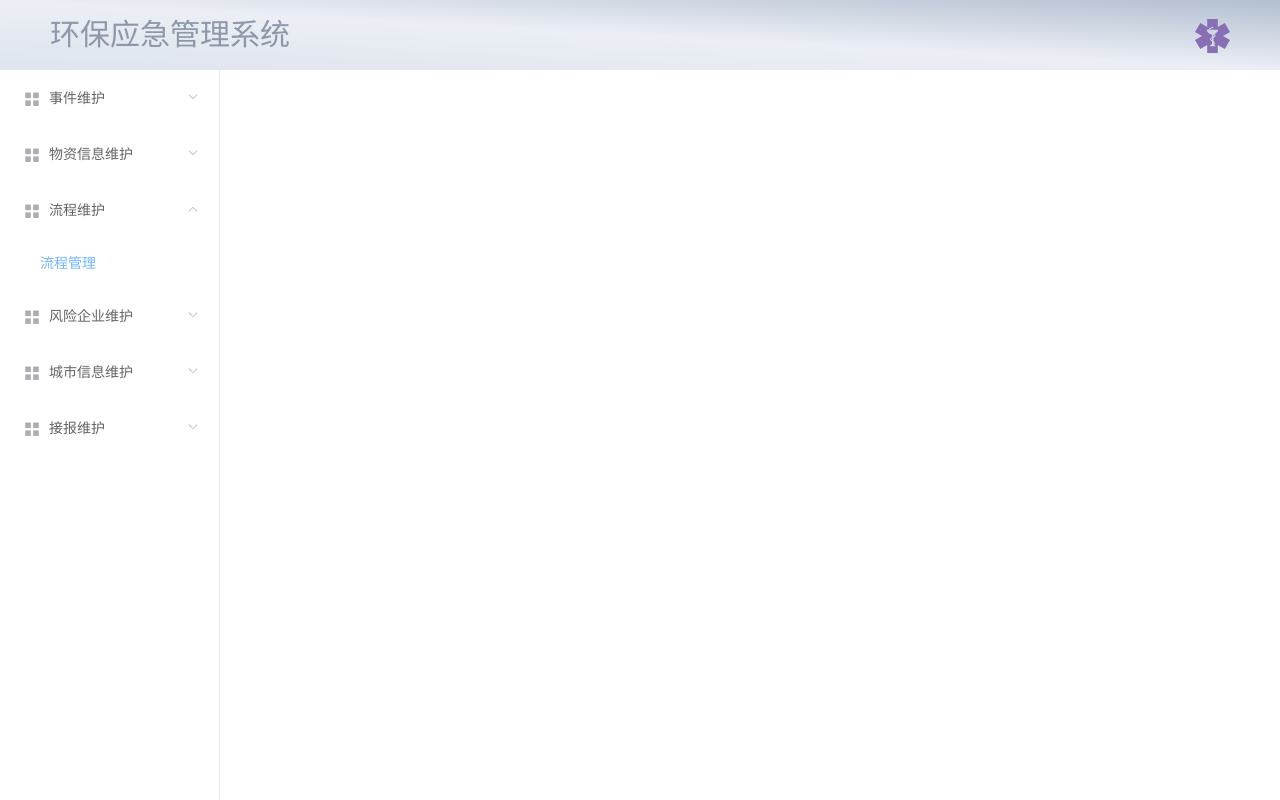
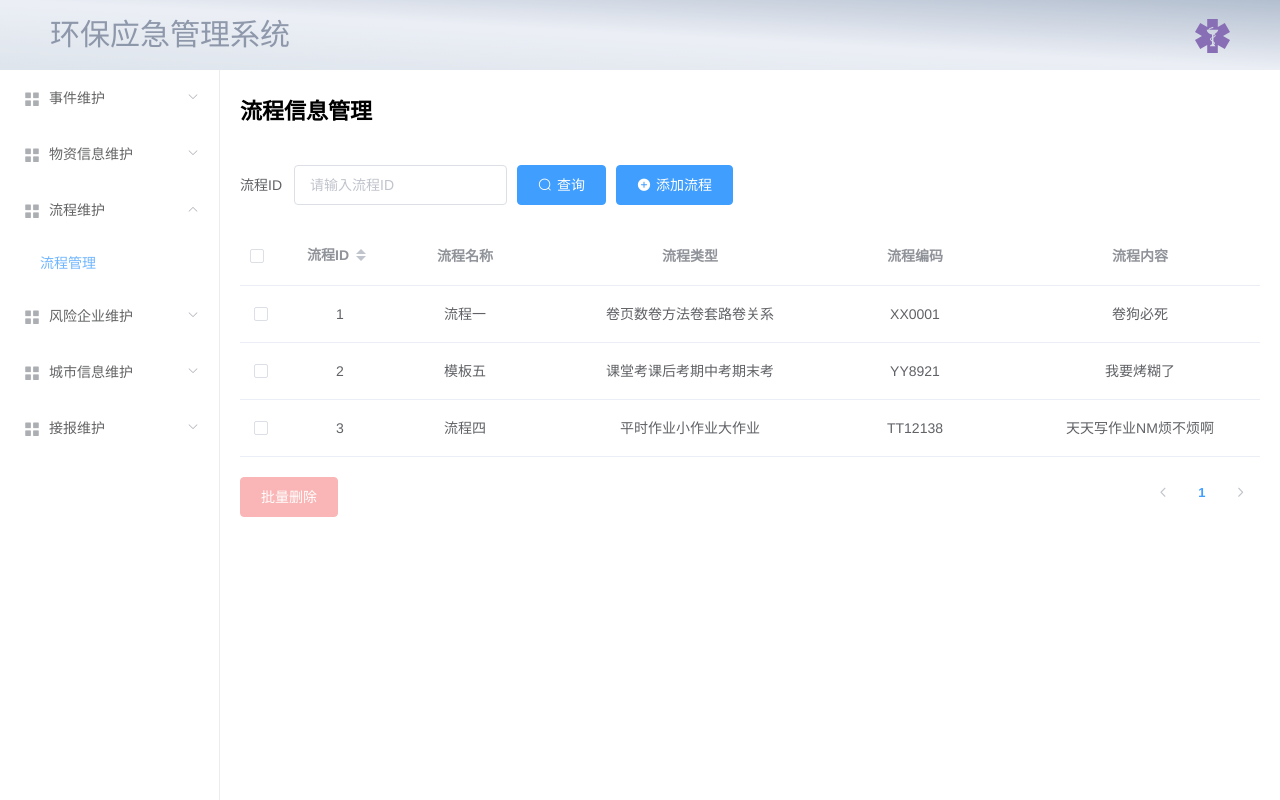
Before and after one commit to BlankSpacePlus/vue-env-emergency, a Vue app: page /#/home-stuff/process in a window 1280 px wide. Built offline with nearby package versions, Linux system fonts and the light colour scheme; sample sign-in values are in the browser's storage.

Commit message:
2021-05-17 完成流程管理功能

```diff
--- a/src/components/Login.vue
+++ b/src/components/Login.vue
@@ -131,7 +131,7 @@ export default {
 .login-container {
   width: 100%;
   height: 100%;
-  background-image: url("../assets/bird.jpg");
+  background-image: url("../assets/background.jpg");
   background-size: 100% 100%;
   position: fixed;
 }
--- a/src/components/material/MaterialLocation.vue
+++ b/src/components/material/MaterialLocation.vue
@@ -145,7 +145,7 @@ export default {
       this.editForm = Object.assign({}, row);
     },
     handleDelete: function(index, row) {
-      this.$confirm("确认删除该物资位置吗?", "提示", {
+      this.$confirm("确认删除该物资位置信息吗?", "提示", {
         type: "warning"
       }).then(() => {
         this.loading = true;
--- a/src/components/process/Process.vue
+++ b/src/components/process/Process.vue
@@ -1,13 +1,243 @@
 <template>
-
+  <section>
+    <el-col style="font-size:22px; font-weight: bold; padding-bottom: 40px">流程信息管理</el-col>
+    <el-col :span="24" class="toolbar" style="padding-bottom: 0;">
+      <el-form :inline="true" :model="filters">
+        <el-form-item label="流程ID">
+          <el-input v-model="filters.input_id" placeholder="请输入流程ID"></el-input>
+        </el-form-item>
+        <el-form-item>
+          <el-button type="primary" icon="el-icon-search" v-on:click="getProcessInfo">查询</el-button>
+        </el-form-item>
+        <el-form-item>
+          <el-button type="primary" icon="el-icon-circle-plus" @click="addProcessInfo">添加流程</el-button>
+        </el-form-item>
+      </el-form>
+    </el-col>
+    <template>
+      <el-table ref="multipleTable" :data="processItem" highlight-current-row v-loading="loading" tooltip-effect="dark" style="width: 100%;" @selection-change="handleSelectionChange">
+        <el-table-column type="selection" width="50"></el-table-column>
+        <el-table-column prop="id" label="流程ID" width="100" align="center" sortable></el-table-column>
+        <el-table-column prop="name" label="流程名称" width="150" align="center"></el-table-column>
+        <el-table-column prop="type" label="流程类型" width="300" align="center"></el-table-column>
+        <el-table-column prop="code" label="流程编码" width="150" align="center"></el-table-column>
+        <el-table-column prop="detail" label="流程内容" width="300" align="center"></el-table-column>
+        <el-table-column label="操作" align="center" min-width="200">
+          <template scope="scope">
+            <el-button size="small" @click="handleEdit(scope.$index, scope.row)">编辑</el-button>
+            <el-button size="small" type="danger" @click="handleDelete(scope.$index, scope.row)">删除</el-button>
+          </template>
+        </el-table-column>
+        <el-dialog title="添加流程" :visible.sync="dialogFormVisible" width="500px" :append-to-body="true" center>
+          <el-form :model="addProcessItem">
+            <el-form-item label="流程ID：" :label-width="formLabelWidth">
+              <el-input v-model="addProcessItem.new_id" style="width: 200px"></el-input>
+            </el-form-item>
+            <el-form-item label="流程名称：" :label-width="formLabelWidth">
+              <el-input v-model="addProcessItem.new_name" style="width: 200px"></el-input>
+            </el-form-item>
+            <!--可以改成多选框-->
+            <el-form-item label="流程类型：" :label-width="formLabelWidth">
+              <el-input v-model="addProcessItem.new_type" style="width: 200px"></el-input>
+            </el-form-item>
+            <el-form-item label="流程编码：" :label-width="formLabelWidth">
+              <el-input v-model="addProcessItem.new_code" style="width: 200px"></el-input>
+            </el-form-item>
+            <el-form-item label="流程内容：" :label-width="formLabelWidth">
+              <el-input v-model="addProcessItem.new_detail" style="width: 200px"></el-input>
+            </el-form-item>
+          </el-form>
+          <div slot="footer" class="dialog-footer">
+            <el-button @click="dialogFormVisible=false">取消</el-button>
+            <el-button type="primary" @click="dialogClick">添加</el-button>
+          </div>
+        </el-dialog>
+        <el-dialog title="编辑" :visible.sync="editFormVisible" :append-to-body="true" width="500px" center>
+          <el-form :model="editForm" ref="editForm">
+            <el-form-item label="流程ID：" :label-width="formLabelWidth">
+              <el-input v-model="editForm.id" style="width: 200px"></el-input>
+            </el-form-item>
+            <el-form-item label="流程名称：" :label-width="formLabelWidth">
+              <el-input v-model="editForm.name" style="width: 200px"></el-input>
+            </el-form-item>
+            <el-form-item label="流程类型：" :label-width="formLabelWidth">
+              <el-input v-model="editForm.type" style="width: 200px"></el-input>
+            </el-form-item>
+            <el-form-item label="流程编码：" :label-width="formLabelWidth">
+              <el-input v-model="editForm.code" style="width: 200px"></el-input>
+            </el-form-item>
+            <el-form-item label="流程内容：" :label-width="formLabelWidth">
+              <el-input v-model="editForm.detail" style="width: 200px"></el-input>
+            </el-form-item>
+          </el-form>
+          <div slot="footer" class="dialog-footer">
+            <el-button @click.native="editFormVisible=false">取消</el-button>
+            <el-button type="primary" @click.native="editSubmit">提交</el-button>
+          </div>
+        </el-dialog>
+      </el-table>
+      <el-col :span="24" class="toolbar" style="margin-top: 20px">
+        <el-button type="danger" @click="batchRemove" :disabled="this.multipleSelection.length===0">批量删除</el-button>
+        <el-pagination layout="prev, pager, next" @current-change="handleCurrentChange" :page-size="10" :total="10" style="float:right;"></el-pagination>
+      </el-col>
+    </template>
+  </section>
 </template>
 
 <script>
 export default {
-  name: "Process"
-}
+  data() {
+    return {
+      filters: {
+        input_id: "",
+      },
+      loading: false,
+      processItem: [
+        {
+          id: 1,
+          name: "流程一",
+          type: "卷页数卷方法卷套路卷关系",
+          code: "XX0001",
+          detail: "卷狗必死"
+        },
+        {
+          id: 2,
+          name: "模板五",
+          type: "课堂考课后考期中考期末考",
+          code: "YY8921",
+          detail: "我要烤糊了"
+        },
+        {
+          id: 3,
+          name: "流程四",
+          type: "平时作业小作业大作业",
+          code: "TT12138",
+          detail: "天天写作业NM烦不烦啊"
+        }
+      ],
+      multipleSelection: [],
+      dialogFormVisible: false,
+      formLabelWidth: "150px",
+      addProcessItem: {
+        new_id: "",
+        new_name: "",
+        new_type: "",
+        new_code: "",
+        new_detail: ""
+      },
+      editFormVisible: false,
+      editFormId: 0,
+      editForm: {
+        id: "",
+        name: "",
+        type: "",
+        code: "",
+        detail: ""
+      }
+    };
+  },
+  methods: {
+    getProcessInfo() {
+      // TODO 完善一下查询
+      this.loading = false;
+    },
+    handleSelectionChange(val) {
+      this.multipleSelection = val;
+    },
+    addProcessInfo() {
+      this.dialogFormVisible = true;
+    },
+    dialogClick() {
+      this.dialogFormVisible = false;
+      let new_obj = {
+        id: this.addProcessItem.new_id,
+        name: this.addProcessItem.new_name,
+        type: this.addProcessItem.new_type,
+        code: this.addProcessItem.new_code,
+        detail: this.addProcessItem.new_detail,
+      };
+      this.processItem.push(new_obj);
+      this.addProcessItem.new_id = "";
+      this.addProcessItem.new_name = "";
+      this.addProcessItem.new_type = "";
+      this.addProcessItem.new_code = "";
+      this.addProcessItem.new_detail = "";
+      this.$message({
+        message: "添加成功！",
+        type: "success"
+      });
+    },
+    handleEdit: function(index, row) {
+      this.editFormVisible = true;
+      this.editFormId = row.id;
+      this.editForm = Object.assign({}, row);
+    },
+    handleDelete: function(index, row) {
+      this.$confirm("确认删除该流程吗?", "提示", {
+        type: "warning"
+      }).then(() => {
+        this.loading = true;
+        setTimeout(() => {
+          this.processItem.splice(index, 1);
+          this.loading = false;
+          this.$message({
+            message: "删除成功",
+            type: "success"
+          });
+        }, 1500);
+      });
+    },
+    editSubmit: function() {
+      this.$refs.editForm.validate(valid => {
+        this.$confirm("确认提交吗？", "提示", {}).then(() => {
+          this.loading = true;
+          setTimeout(() => {
+            this.processItem.forEach(item => {
+              if (item.id === this.editFormId) {
+                item.id = this.editForm.id;
+                item.name = this.editForm.name;
+                item.type = this.editForm.type;
+                item.code = this.editForm.code;
+                item.detail = this.editForm.detail;
+              }
+            });
+            this.loading = false;
+            this.$message({
+              message: "提交成功",
+              type: "success"
+            });
+            this.editFormVisible = false;
+          }, 1500);
+        });
+      });
+    },
+    batchRemove: function() {
+      this.$confirm("确认是否删除这些费用科目?", "提示", {
+        type: "warning"
+      }).then(() => {
+        this.loading = true;
+        setTimeout(() => {
+          let tempItem = [];
+          this.processItem.forEach(item => {
+            let hasItem = false;
+            this.multipleSelection.forEach(sele => {
+              if (sele.id === item.id) {
+                hasItem = true;
+              }
+            });
+            if (!hasItem) {
+              tempItem.push(item);
+            }
+          });
+          this.processItem = tempItem;
+          this.loading = false;
+          this.$message({
+            message: "删除成功",
+            type: "success"
+          });
+        }, 1500);
+      });
+    }
+  }
+};
 </script>
-
-<style scoped>
-
-</style>
```
Also changed, not shown: src/assets/background.jpg (added).
